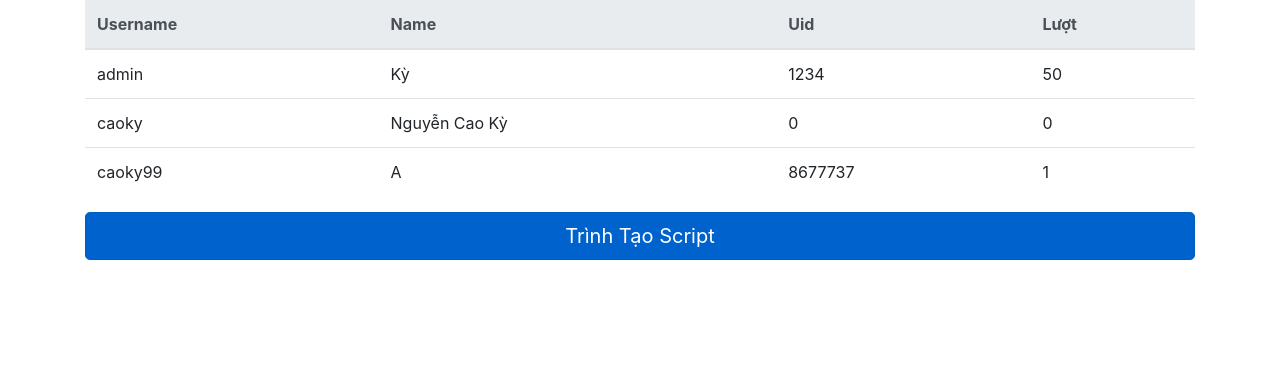
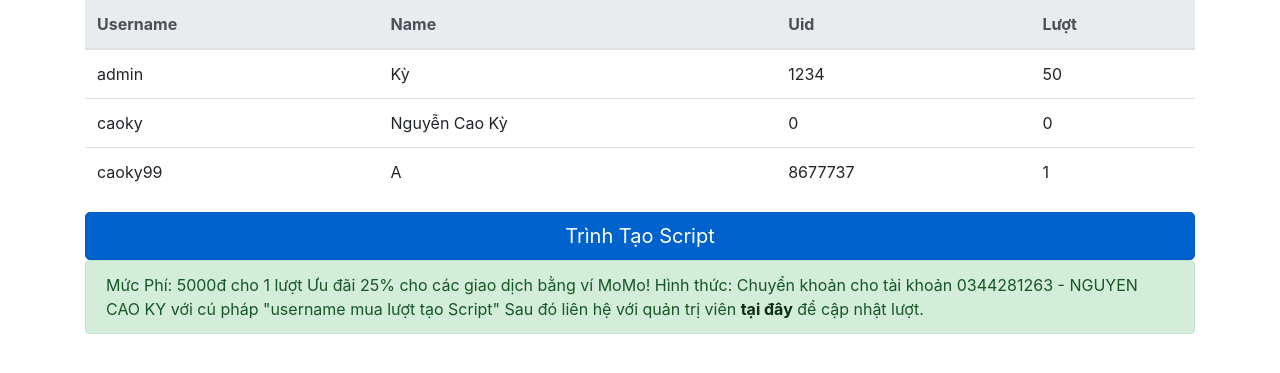
Before and after one commit to caokynguyen1704/Lua_WebPixel_Django_v2, a Django app: page / in a window 1280 px wide. Shown: the part 114-487 px from the top of the page. Run offline with Django 3.2, Linux system fonts and the light colour scheme; a user stored in the database is signed in; data comes from the database, SQL or seed files in the repository; some libraries are stand-ins or nearby versions.

Commit message:
Update home.html

```diff
--- a/home/templates/pages/home.html
+++ b/home/templates/pages/home.html
@@ -43,6 +43,7 @@
     </div>
   </div>
 </nav>
+
 <!--List User-->
 <table class="table">
   <thead class="thead-light">
@@ -68,4 +69,10 @@
 {% if user.luot > 0 %}
 <a href="{% url 'script' %}" class="btn btn-primary btn-lg active btn-lg btn-block" role="button" aria-pressed="true">Trình Tạo Script</a>
 {% endif %}
+<div class="alert alert-success" role="alert">
+  Mức Phí: 5000đ cho 1 lượt
+  Ưu đãi 25% cho các giao dịch bằng ví MoMo!
+    Hình thức: Chuyển khoản cho tài khoản 0344281263 - NGUYEN CAO KY với cú pháp "username mua lượt tạo Script"
+    Sau đó liên hệ với quản trị viên <a href="https://m.me/KyNguyen.1704/" class="alert-link">tại đây</a> để cập nhật lượt.
+</div>
 {% endblock %}
```
